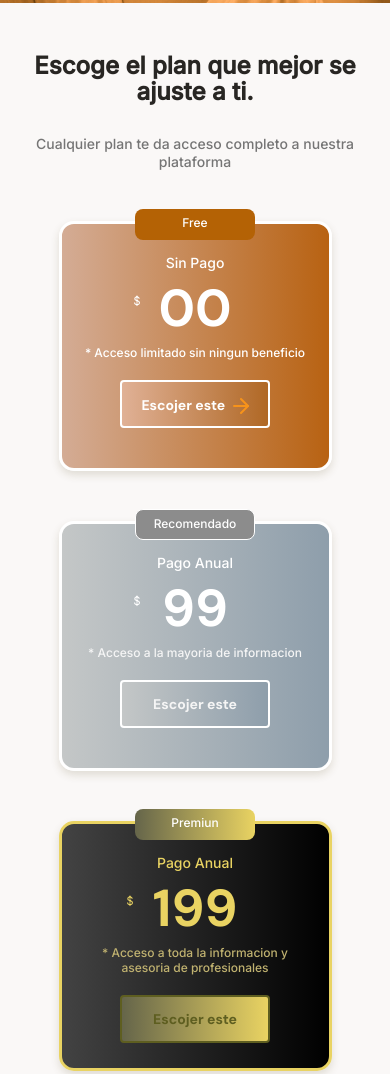
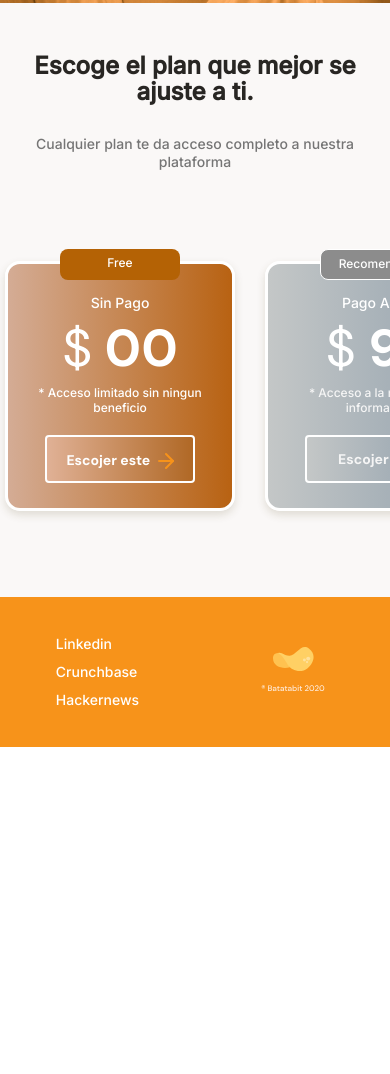
Before and after one commit to NunezGabriel/batatabit-landing-page-statick, a plain HTML site: page index.html in a window 390 px wide. Shown: the part 2483-3557 px from the top of the page. After the commit the page ends 3230 px from the top, so only its background shows below. Drawn offline with Linux system fonts and the light colour scheme.

Commit message:
agregando responsive design

```diff
--- a/index.html
+++ b/index.html
@@ -9,6 +9,8 @@
     <link rel="preconnect" href="https://fonts.gstatic.com" crossorigin>
     <link href="https://fonts.googleapis.com/css2?family=DM+Sans:wght@400;500;700&family=Inter:wght@300;500&display=swap" rel="stylesheet">
     <link rel="stylesheet" href="./styles/styles.css">
+    <link rel="stylesheet" href="./styles/tablet.css" media="(min-width: 930px)"><!--media querrys con el tamaño minimo al que se aplica
+    tmb por buiena partica es mejor tener estos media querrys en otro archivo para que no siempre se carguen todos-->
 </head>
 <body>
     <header>
@@ -134,11 +136,17 @@
                 </article>
             </section>
         </section>
-
     </main>
 
     <footer>
-
+        <section class="left">
+            <ul>
+                <li><a href="#">Linkedin</a></li>
+                <li><a href="#">Crunchbase</a></li>
+                <li><a href="#">Hackernews</a></li>
+            </ul>
+        </section>
+        <section class="right"><img src="./styles/assets/img/logo-footer.svg" alt="logo de Batatabit 2020"></section>
     </footer>
 </body>
 </html>
--- a/styles/styles.css
+++ b/styles/styles.css
@@ -371,14 +371,15 @@ main{
     line-height: 1.8rem;
     color: #757575;
 }
-/*--------------------------------------------------------*/
+
 .plans-card{
     position: relative;
+    scroll-snap-align: center;
     width: 70%;
     min-width: 230px;
     max-width: 300px;
     height: 250px;
-    margin: 50px auto 0;
+    margin: 50px 5px 0;
     padding: 0 15px;
     background: linear-gradient(to right, #d4ac95, #b86212);
     border-radius: 15px;
@@ -410,13 +411,11 @@ main{
     font-weight: bold;
     line-height: 6.3rem;
     color: white;
-    position: relative;
     font-family: 'DM Sans', sans-serif;
 }
 .plan-card-price span{
-    font-size: 1.2rem;
+    font-size: 5.2rem;
     font-weight: 300;
-    position: absolute;
     left: 57px;
     top: -2px;
 }
@@ -444,14 +443,15 @@ main{
     background-image: url("./assets/icons/orange-right-arrow.svg");
     vertical-align: text-bottom;
 }
-/*--------------------------------------------------------------------*/
+
 .plans-card-r{
     position: relative;
+    scroll-snap-align: center;
     width: 70%;
     min-width: 230px;
     max-width: 300px;
     height: 250px;
-    margin: 50px auto 0;
+    margin: 50px 5px 0;
     padding: 0 15px;
     background: linear-gradient(to right, #c4c7c7, #8e9eab);
     border-radius: 15px;
@@ -484,13 +484,11 @@ main{
     font-weight: bold;
     line-height: 6.3rem;
     color: white;
-    position: relative;
     font-family: 'DM Sans', sans-serif;
 }
 .plan-card-price-r span{
-    font-size: 1.2rem;
+    font-size: 5.2rem;
     font-weight: 300;
-    position: absolute;
     left: 57px;
     top: -2px;
 }
@@ -512,14 +510,15 @@ main{
     font-family: 'DM Sans', sans-serif;
 }
 
-/*--------------------------------------------------*/
 .plans-card-p{
     position: relative;
+    scroll-snap-align: center /*esto tiene que ver con el tema del scrool, lo que hacer es que
+    al momento de hacer scrool este se centre en el elemento*/;
     width: 70%;
     min-width: 230px;
     max-width: 300px;
     height: 250px;
-    margin: 50px auto 0;
+    margin: 50px 5px 0;
     padding: 0 15px;
     background: linear-gradient(to right, #434343, #000000);
     border-radius: 15px;
@@ -551,13 +550,12 @@ main{
     font-weight: bold;
     line-height: 6.3rem;
     color:  #e9d362;
-    position: relative;
+
     font-family: 'DM Sans', sans-serif;
 }
 .plan-card-price-p span{
-    font-size: 1.2rem;
+    font-size: 5.2rem;
     font-weight: 300;
-    position: absolute;
     left: 50px;
     top: -2px;
 }
@@ -578,3 +576,46 @@ main{
     color: rgb(94, 94, 32);
     font-family: 'DM Sans', sans-serif;
 }
+
+/*------------------scrool horizontal------------------------------------
+    Llamamos la clase del contenedor de las tarjetas con .plans-container–slider.
+    display: flex ya nos genera un scroll horizontal, pero se desborda del contenedor y se genera un overflow por fuera.
+    Le damos una altura de 316px, mayor al contenedor de las tarjetas.
+    Generamos un scroll sobre el eje x con overflow-x: scrol. Esta propiedad establece lo que se muestra cuando el contenido desborda los bordes
+    izquierdo y derecho de un elemento a nivel de bloque. Puede que no sea nada, una barra de desplazamiento o el contenido adicional.
+    overscroll-behabior establece lo que hace un navegador cuando alcanza el límite de un área de desplazamiento.
+    Para que al deslizarnos sobre las tarjetas la vista se centre en el centro de cada una de ellas como si tuviesen un iman, usamos scroll-snap-type: x proximity.
+*/
+.plans-container-slider{
+    display: flex;
+    gap: 20px;
+    height: 316px;
+    overflow-x: scroll;
+    overscroll-behavior-x: contain ;
+    scroll-snap-type: x proximity;
+}
+footer{
+    display: flex;
+    width: 100%;
+    height: 150px;
+    background-color: var(--bitcoin-orange);
+}
+footer section{
+    width: 50%;
+    display: flex;
+    justify-content: center;
+    align-items: center;
+}
+.left ul{
+    font-size: 1.4rem;
+    font-weight: 500;
+    line-height: 1.8rem;
+    list-style: none;
+}
+.left li{
+    margin: 10px 0;
+}
+.left a{
+    text-decoration: none;
+    color: var(--just-white);
+}
--- /dev/null
+++ b/styles/tablet.css
@@ -0,0 +1,11 @@
+/*breakpoints*/
+/*son pocos esto debido a la importancia del movile firts, si hubiesemos hecho esto primero en pc los breakpoints serian muchisimos*/
+.product-cards-container{
+    display: flex;
+    flex-wrap: wrap;
+    width: 930px;
+    margin: 0 auto;
+}
+.plans-container-slider{
+    justify-content: center;
+}
```
